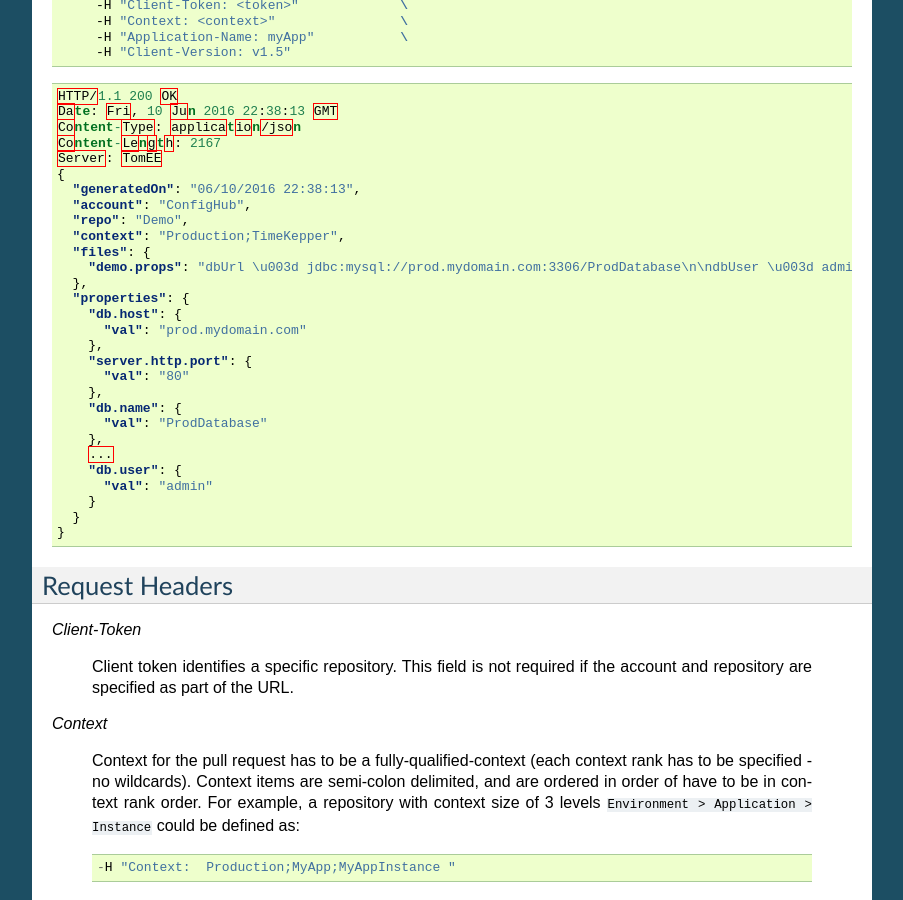
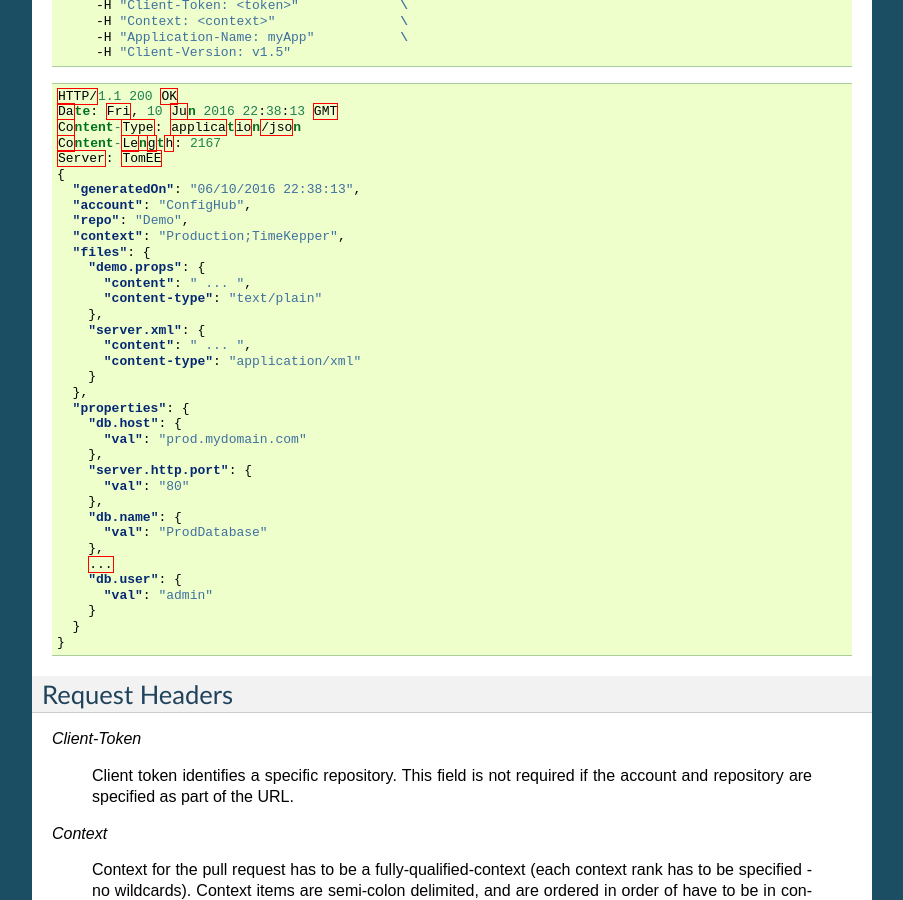
Before and after one commit to ConfigHubPub/Docs, a Sphinx documentation site: the page built from documentation/pages/schema/pull.rst, in a window 1280 px wide and 900 px high, scrolled down 509 px. Shown: the whole window, without its empty margins (198-1101 px from the left). Built offline with Sphinx 7.4.7, drawn with Linux system fonts in a browser that asks for light colours; pages that are not in the unit, such as notebooks, are missing from menus.

Commit message:
update PULL API content-type file attribute

```diff
--- a/documentation/pages/schema/pull.rst
+++ b/documentation/pages/schema/pull.rst
@@ -40,7 +40,14 @@ Usage
       "repo": "Demo",
       "context": "Production;TimeKepper",
       "files": {
-        "demo.props": "dbUrl \u003d jdbc:mysql://prod.mydomain.com:3306/ProdDatabase\n\ndbUser \u003d admin\n\ndbPass \u003d prod-password"
+        "demo.props": {
+          "content": " ... ",
+          "content-type": "text/plain"
+        },
+        "server.xml": {
+          "content": " ... ",
+          "content-type": "application/xml"
+        }
       },
       "properties": {
         "db.host": {
--- a/documentation/pages/security/overview.rst
+++ b/documentation/pages/security/overview.rst
@@ -21,12 +21,14 @@ protected, be encrypted, using the selected cypher and the security group's pass
 
 .. image:: /images/securityGroup.png
 
+
+
 Securing files and properties
 ^^^^^^^^^^^^^^^^^^^^^^^^^^^^^
 
 Once the security group is created, you can add any number of properties and files to it.
+To assign an existing property to a security group, you need to add a security group to the key.
 
-To assign an existing property to a security group, you need to add a security group to the key.
 
 
 Assignment to a property
```
